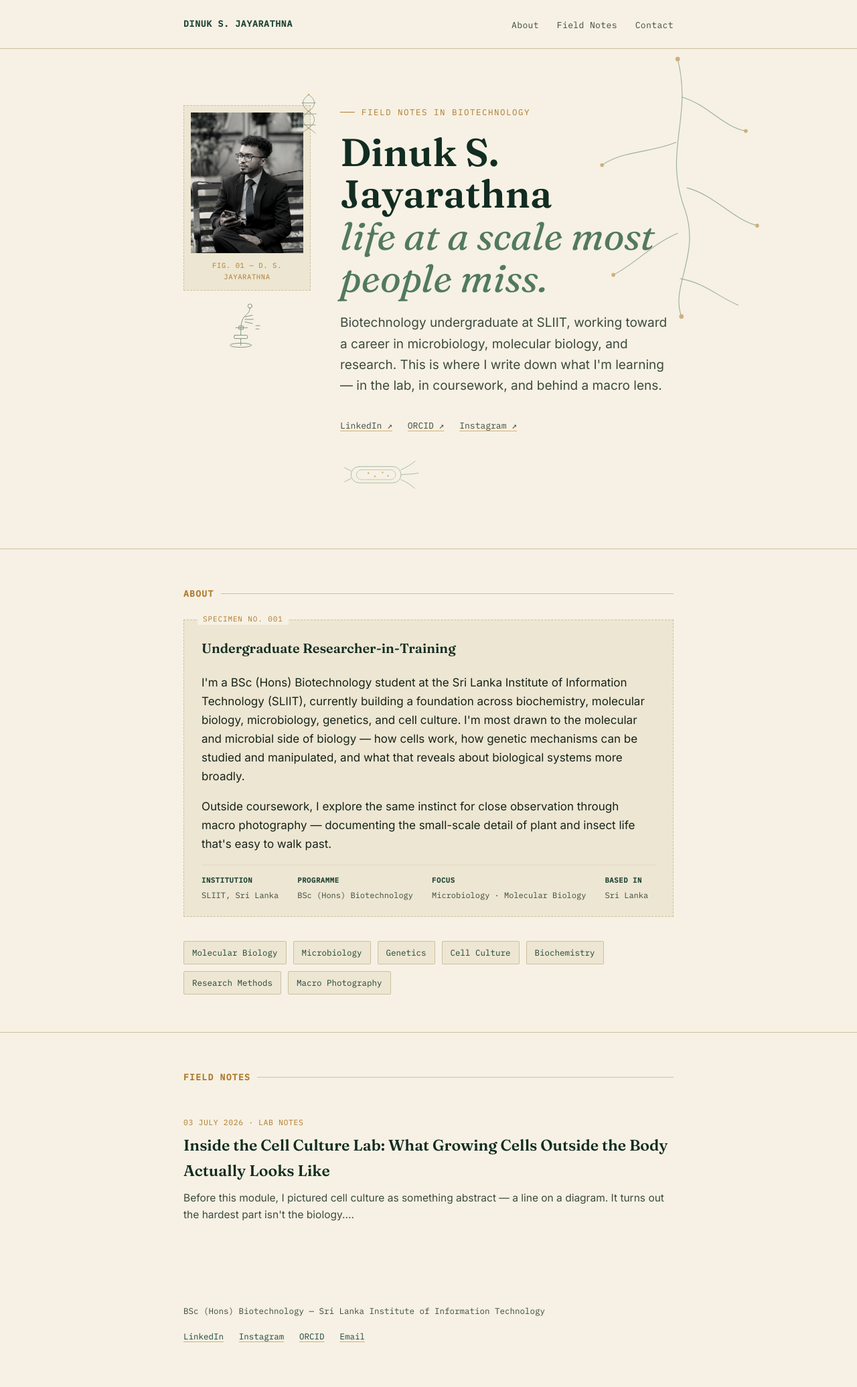
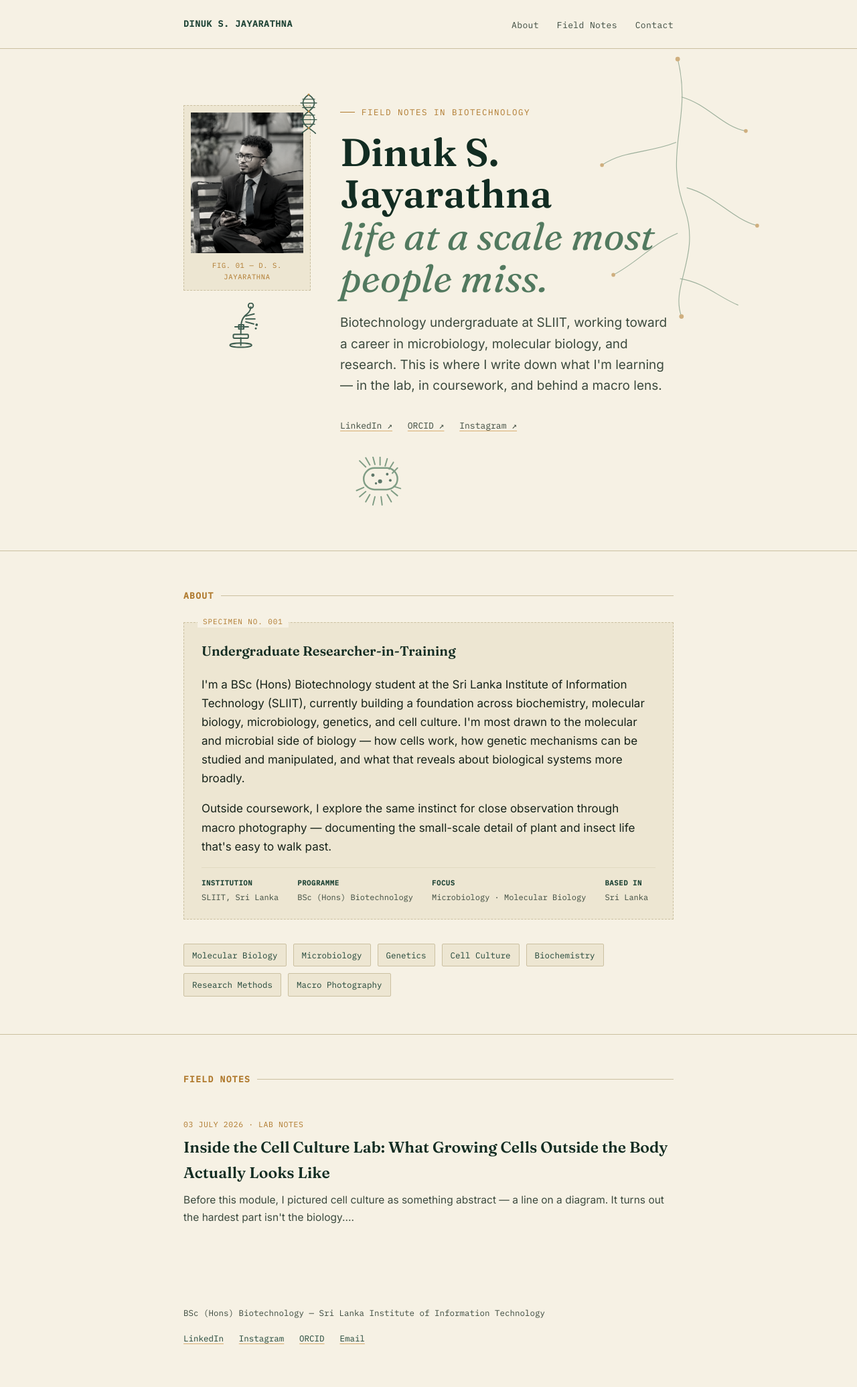
Before and after one commit to DinukSJayarathna/field-notes, a Jekyll site: the page built from index.html, in a window 1280 px wide. Shown: the whole page at 67% size. Built offline with Jekyll 4.4.1, drawn with Linux system fonts in a browser that asks for light colours.

Commit message:
Add files via upload

```diff
--- a/assets/css/style.css
+++ b/assets/css/style.css
@@ -151,7 +151,7 @@ a:focus-visible, button:focus-visible {
 
 .icon-accent {
   display: block;
-  opacity: 0.65;
+  opacity: 0.85;
 }
 
 .icon-dna {
@@ -172,7 +172,7 @@ a:focus-visible, button:focus-visible {
   width: 130px;
   height: auto;
   margin-top: 34px;
-  opacity: 0.5;
+  opacity: 0.7;
 }
 
 @media (max-width: 640px) {
--- a/index.html
+++ b/index.html
@@ -30,32 +30,39 @@ title: Home
       </figure>
 
       <svg class="icon-accent icon-dna" viewBox="0 0 60 110" xmlns="http://www.w3.org/2000/svg" aria-hidden="true">
-        <g fill="none" stroke="#1F4436" stroke-width="1.2" stroke-linecap="round">
+        <g fill="none" stroke="#1F4436" stroke-width="3.2" stroke-linecap="round">
           <path d="M30 4 C 50 18, 50 34, 30 48 C 10 62, 10 78, 30 92 C 40 99, 45 103, 48 106"/>
           <path d="M30 4 C 10 18, 10 34, 30 48 C 50 62, 50 78, 30 92 C 20 99, 15 103, 12 106"/>
-          <line x1="12" y1="26" x2="48" y2="26"/>
-          <line x1="10" y1="55" x2="50" y2="55"/>
-          <line x1="12" y1="84" x2="48" y2="84"/>
+        </g>
+        <g stroke="#1F4436" stroke-width="2.4" stroke-linecap="round">
+          <line x1="14" y1="16" x2="46" y2="16"/>
+          <line x1="9" y1="26" x2="51" y2="26"/>
+          <line x1="14" y1="38" x2="46" y2="38"/>
+          <line x1="14" y1="58" x2="46" y2="58"/>
+          <line x1="9" y1="70" x2="51" y2="70"/>
+          <line x1="14" y1="82" x2="46" y2="82"/>
         </g>
         <g fill="#B07A2E" stroke="none">
-          <circle cx="30" cy="4" r="2.2"/>
-          <circle cx="30" cy="48" r="2.2"/>
-          <circle cx="30" cy="92" r="2.2"/>
+          <circle cx="30" cy="4" r="2.6"/>
+          <circle cx="30" cy="48" r="2.6"/>
+          <circle cx="30" cy="92" r="2.6"/>
         </g>
       </svg>
 
       <svg class="icon-accent icon-microscope" viewBox="0 0 90 110" xmlns="http://www.w3.org/2000/svg" aria-hidden="true">
-        <g fill="none" stroke="#1F4436" stroke-width="1.3" stroke-linecap="round" stroke-linejoin="round">
+        <g fill="none" stroke="#1F4436" stroke-width="3.2" stroke-linecap="round" stroke-linejoin="round">
           <ellipse cx="30" cy="102" rx="26" ry="5"/>
-          <line x1="30" y1="102" x2="30" y2="86"/>
-          <rect x="14" y="78" width="32" height="8" rx="2"/>
-          <path d="M30 78 C 30 55, 30 40, 42 30 C 48 25, 52 20, 52 12"/>
-          <circle cx="52" cy="8" r="5"/>
-          <path d="M40 34 L 58 30 M 40 40 L 60 40 M 40 46 L 58 50"/>
-          <line x1="18" y1="60" x2="46" y2="60"/>
-          <rect x="26" y="56" width="10" height="8"/>
-          <line x1="66" y1="55" x2="76" y2="55"/>
-          <line x1="66" y1="63" x2="74" y2="63"/>
+          <line x1="30" y1="102" x2="30" y2="84"/>
+          <rect x="12" y="76" width="36" height="9" rx="2.5"/>
+          <path d="M30 76 C 30 52, 30 38, 44 28 C 50 23, 54 18, 54 10"/>
+          <circle cx="54" cy="7" r="6"/>
+          <path d="M42 32 L 62 27 M 42 39 L 64 39 M 42 46 L 61 51"/>
+          <line x1="16" y1="58" x2="48" y2="58"/>
+          <rect x="25" y="53" width="12" height="10"/>
+        </g>
+        <g fill="#1F4436" stroke="none">
+          <circle cx="68" cy="53" r="3"/>
+          <circle cx="66" cy="62" r="2.4"/>
         </g>
       </svg>
     </div>
@@ -70,21 +77,18 @@ title: Home
         <a href="https://instagram.com/dinuk_s_jayarathna">Instagram ↗</a>
       </div>
 
-      <svg class="icon-accent icon-bacteria" viewBox="0 0 160 90" xmlns="http://www.w3.org/2000/svg" aria-hidden="true">
-        <g fill="none" stroke="#4F7A5E" stroke-width="1.1" stroke-linecap="round">
-          <rect x="20" y="18" width="92" height="30" rx="15"/>
-          <rect x="30" y="24" width="72" height="18" rx="9" stroke-width="0.8"/>
-          <path d="M112 24 C 122 20, 130 14, 138 8"/>
-          <path d="M112 33 C 124 32, 134 32, 144 30"/>
-          <path d="M112 42 C 122 46, 130 52, 137 58"/>
-          <line x1="20" y1="26" x2="8" y2="20"/>
-          <line x1="20" y1="40" x2="8" y2="46"/>
+      <svg class="icon-accent icon-bacteria" viewBox="0 0 170 100" xmlns="http://www.w3.org/2000/svg" aria-hidden="true">
+        <g fill="none" stroke="#4F7A5E" stroke-width="2.6" stroke-linecap="round">
+          <path d="M50 20 L 38 8 M 58 16 L 50 2 M 68 15 L 64 0 M 78 16 L 78 1 M 88 18 L 92 4 M 96 24 L 104 11 M 102 32 L 112 22"/>
+          <path d="M46 60 L 32 66 M 50 68 L 38 78 M 58 74 L 50 88 M 68 78 L 64 94 M 80 78 L 82 94 M 92 74 L 100 88 M 100 66 L 112 76 M 105 58 L 118 62"/>
+          <rect x="46" y="22" width="66" height="42" rx="21" stroke-width="3.2"/>
         </g>
-        <g fill="#B07A2E" stroke="none">
-          <circle cx="52" cy="30" r="1.6"/>
-          <circle cx="64" cy="36" r="1.6"/>
-          <circle cx="78" cy="29" r="1.6"/>
-          <circle cx="88" cy="35" r="1.6"/>
+        <g fill="#1F4436" stroke="none">
+          <circle cx="64" cy="36" r="3.2"/>
+          <circle cx="78" cy="48" r="4"/>
+          <circle cx="92" cy="34" r="2.6"/>
+          <circle cx="70" cy="52" r="2.2"/>
+          <circle cx="98" cy="46" r="2.6"/>
         </g>
       </svg>
     </div>
```
